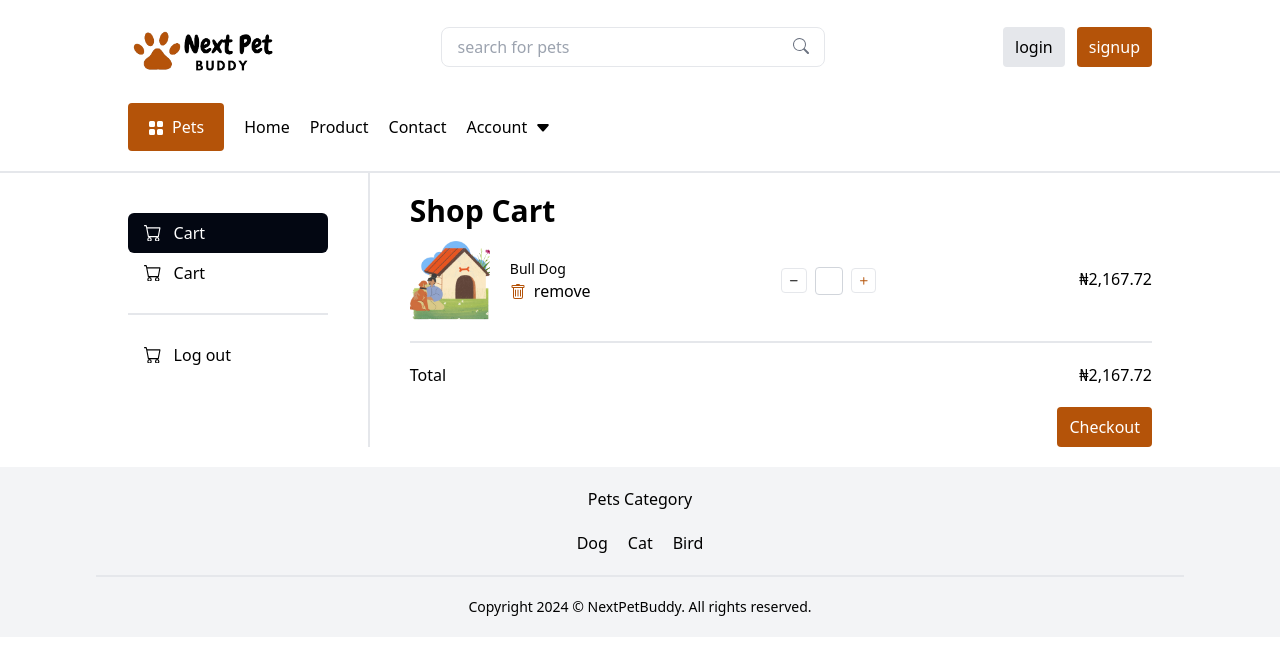
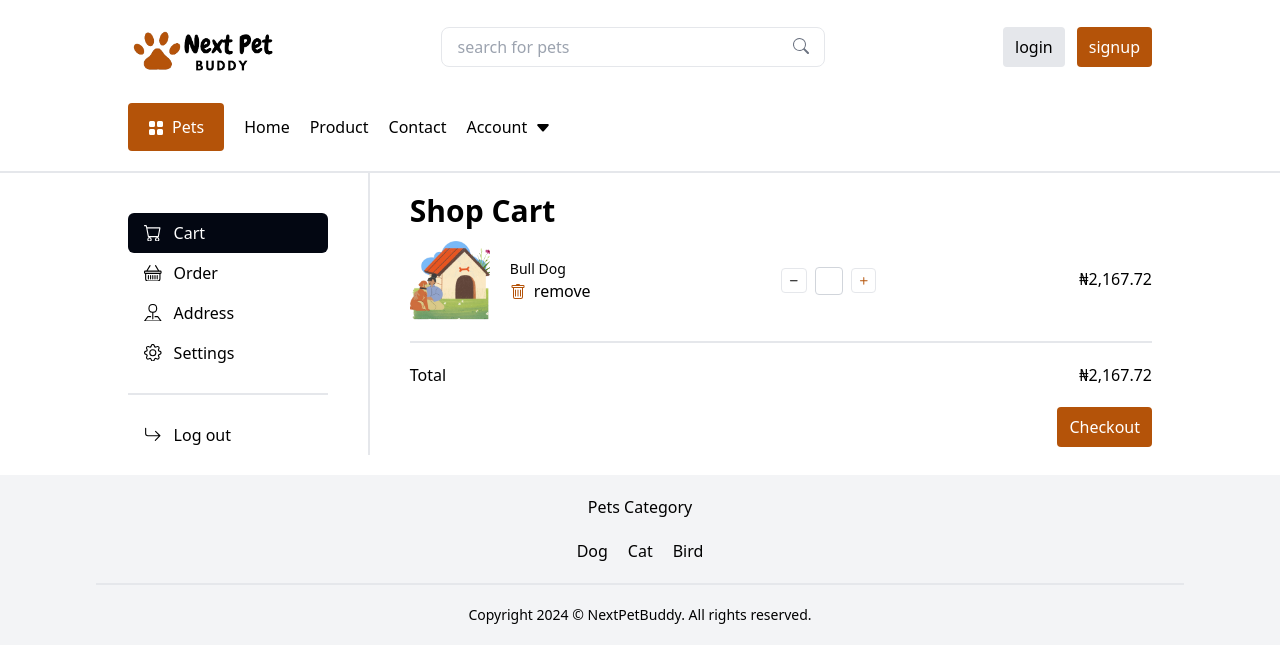
Before and after one commit to Maxzeno/nextpetbuddyapp, a React (Create React App) app: page /cart in a window 1280 px wide. Shown: the top 662 px of the page. Built offline with nearby package versions, Linux system fonts and the light colour scheme.

Commit message:
some fixup

```diff
--- a/src/components/nav/navbar.jsx
+++ b/src/components/nav/navbar.jsx
@@ -247,7 +247,7 @@ const Navbar = () => {
                 onClick={() => toggleMobileDropdown("drop")}
               >
                 <div className="hover:text-amber-500 block py-3 border-b">
-                  <span className="mr-2">drop</span>
+                  <span className="mr-2">Account</span>
                   <CaretDownFill className="inline" />
                 </div>
                 {openMobileDropdown === "drop" && (
@@ -256,25 +256,25 @@ const Navbar = () => {
                     style={{ boxShadow: "0 0 10px rgba(0, 0, 0, 0.12)" }}
                   >
                     <Link
-                      to="#"
+                      to="/cart"
                       className="hover:bg-gray-200 rounded p-2 block my-2"
                     >
                       Cart
                     </Link>
                     <Link
-                      to="#"
+                      to="/orders"
                       className="hover:bg-gray-200 rounded p-2 block my-2"
                     >
                       Orders
                     </Link>
                     <Link
-                      to="#"
+                      to="/address"
                       className="hover:bg-gray-200 rounded p-2 block my-2"
                     >
                       Address
                     </Link>
                     <Link
-                      to="#"
+                      to="/settings"
                       className="hover:bg-gray-200 rounded p-2 block my-2"
                     >
                       Settings
--- a/src/components/section/footer.jsx
+++ b/src/components/section/footer.jsx
@@ -3,7 +3,7 @@ import { Link } from "react-router-dom";
 export default function Footer() {
   return (
     <div className="bg-gray-100 px-10 lg:px-24">
-      <div className="py-5 text-center">Pets Category</div>
+      <div className="py-5 text-center font-medium">Pets Category</div>
       <div className="border-b-2 pb-5 flex justify-center">
         <div className="flex gap-5">
           <Link to="#" className="hover:text-amber-600">
--- a/src/components/section/newsletter.jsx
+++ b/src/components/section/newsletter.jsx
@@ -8,7 +8,7 @@ export default function Newsletter() {
       className="mt-5 "
       style={{ backgroundImage: `url(${backgroundImage})` }}
     >
-      <div className="w-[70vw] mx-auto flex gap-20 p-20">
+      <div className="lg:w-[70vw] w-[90vw] mx-auto flex lg:gap-20 lg:p-20 p-10">
         <div className="flex-1">
           <div className="font-bold text-3xl mb-3">Get top deals and more.</div>
           <div className="font-normal text-lg mb-3">
--- a/src/components/section/sidebar.jsx
+++ b/src/components/section/sidebar.jsx
@@ -1,5 +1,14 @@
 import { useState } from "react";
-import { Cart, MenuButton, XLg } from "react-bootstrap-icons";
+import {
+  ArrowReturnRight,
+  Basket,
+  Cart,
+  Gear,
+  MenuButton,
+  PinMap,
+  XLg,
+} from "react-bootstrap-icons";
+import { Link } from "react-router-dom";
 import Navbar from "../../components/nav/navbar";
 import useScreenWidth from "../../hooks/useScreenWidth";
 
@@ -43,17 +52,37 @@ export default function Sidebar({ head, body }) {
               }`}
             >
               <div className="pb-5 mb-5 border-b-2 pr-auto lg:mr-10">
-                <div className="flex gap-3 items-center bg-gray-950 text-white rounded-md py-2 px-4">
+                <Link
+                  to="/cart"
+                  className="flex gap-3 items-center bg-gray-950 text-white rounded-md py-2 px-4"
+                >
                   <Cart className="text-[1.1em] leading-[0]" />
                   <span>Cart</span>
-                </div>
-                <div className="flex gap-3 items-center text-black rounded-m py-2 px-4">
-                  <Cart className="text-[1.1em] leading-[0]" />
-                  <span>Cart</span>
-                </div>
+                </Link>
+                <Link
+                  to="/orders"
+                  className="flex gap-3 items-center text-black rounded-m py-2 px-4"
+                >
+                  <Basket className="text-[1.1em] leading-[0]" />
+                  <span>Order</span>
+                </Link>
+                <Link
+                  to="/address"
+                  className="flex gap-3 items-center text-black rounded-m py-2 px-4"
+                >
+                  <PinMap className="text-[1.1em] leading-[0]" />
+                  <span>Address</span>
+                </Link>
+                <Link
+                  to="/settings"
+                  className="flex gap-3 items-center text-black rounded-m py-2 px-4"
+                >
+                  <Gear className="text-[1.1em] leading-[0]" />
+                  <span>Settings</span>
+                </Link>
               </div>
               <div className="flex gap-3 items-center text-black rounded-m py-2 px-4">
-                <Cart className="text-[1.1em] leading-[0]" />
+                <ArrowReturnRight className="text-[1.1em] leading-[0]" />
                 <span>Log out</span>
               </div>
             </div>
```
